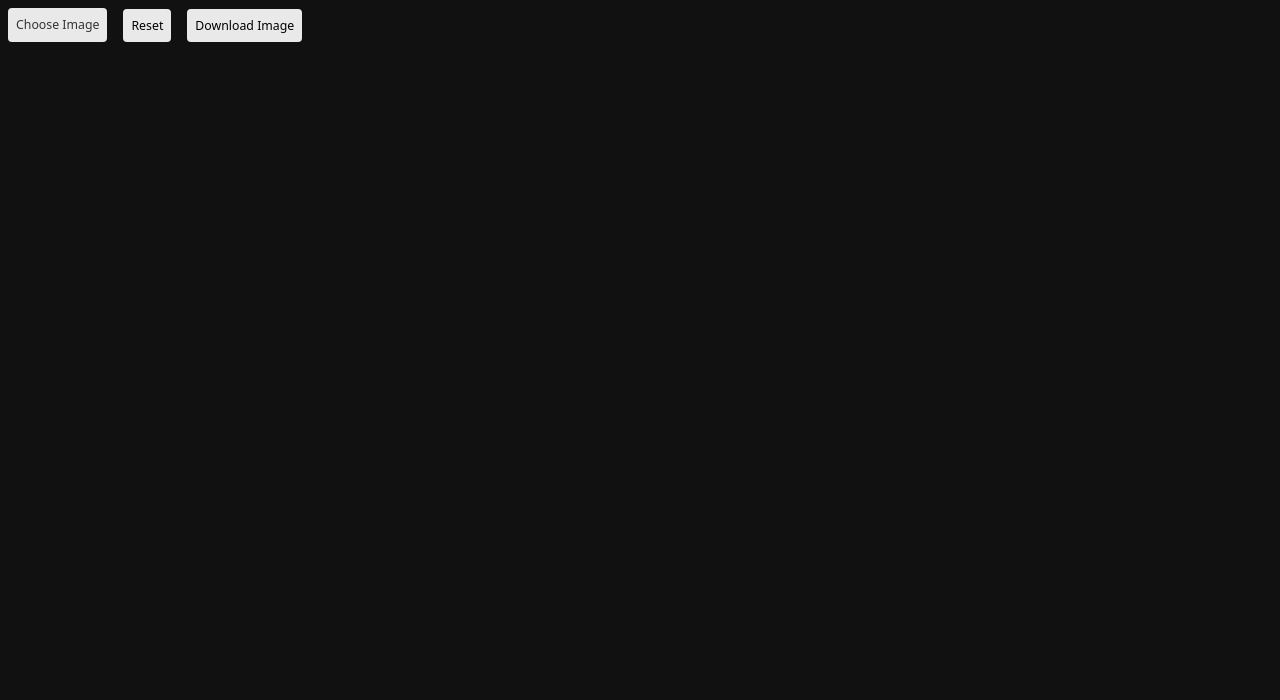
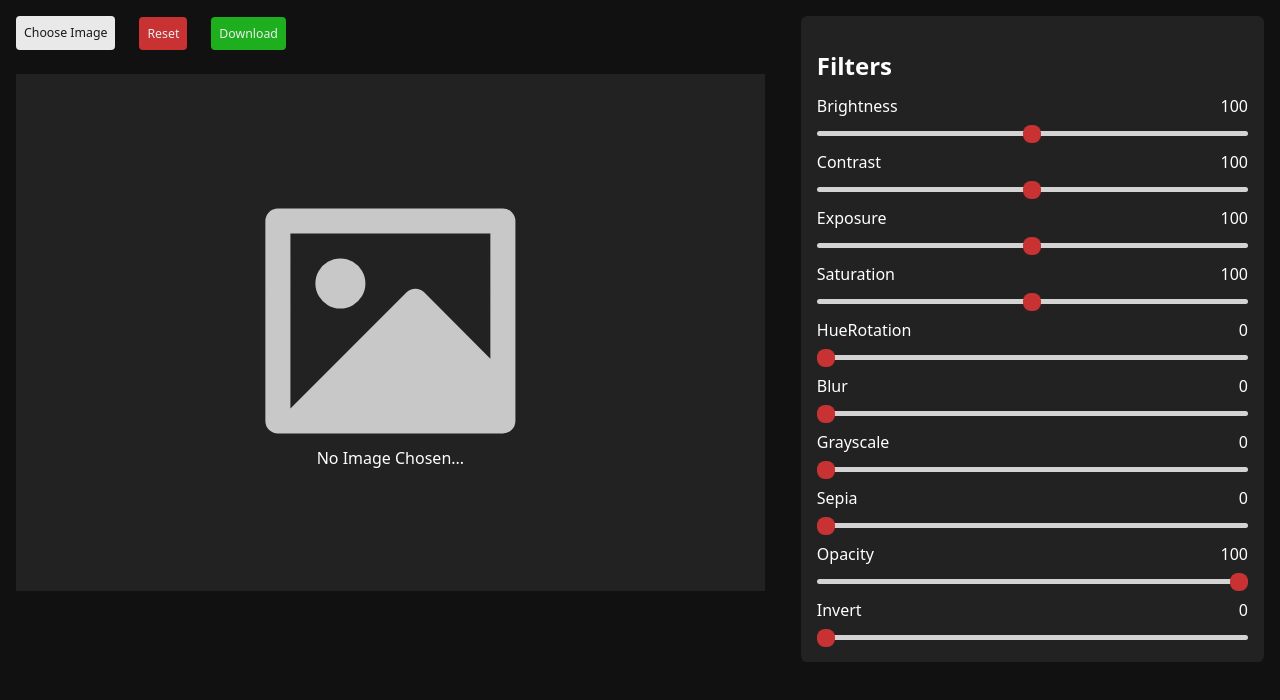
Before and after one commit to BinodRai123/image-editor-react-app, a React (Vite) app: page / in a window 1280 px wide. Shown: the top 700 px of the page. Built offline with nearby package versions, Linux system fonts and the light colour scheme.

Commit message:
added image preview with it's styling settting and added reset button functionality

```diff
--- a/index.html
+++ b/index.html
@@ -5,6 +5,7 @@
       <link rel="icon" type="image/svg+xml" href="/vite.svg" />
       <meta name="viewport" content="width=device-width, initial-scale=1.0" />
       <title>image-editor-react-app</title>
+      <link href="https://cdn.jsdelivr.net/npm/remixicon@4.7.0/fonts/remixicon.css" rel="stylesheet" />
    </head>
    <body>
       <div id="root"></div>
--- a/src/App.jsx
+++ b/src/App.jsx
@@ -1,26 +1,67 @@
+import { useState } from "react";
+import { Filter_Settings } from "./constants/filtersdata";
+import RangeSlider from "./components/RangeSlider";
+
 const App = () => {
+   const [filterSettings, setFilterSettings] = useState(Filter_Settings);
+
+   const handleFilterChange = (filterName, value) => {
+      setFilterSettings((prev) => {
+         return prev.map((filter) => {
+            return filter.name === filterName ? { ...filter, value: value } : filter;
+         });
+      });
+   };
+
+   const FilterResetHandler = () => {
+      setFilterSettings(Filter_Settings);
+   };
+
    return (
-      <>
       <main>
          <section className="container">
-               <div class="left">
-                  <div class="left_top row">
-                     <label for="choose image" className="btn" role="button" aria-label="Choose Image">
+            <div className="left">
+               <div className="left_top row">
+                  <label className="btn" role="button">
                      Choose Image
-                        <input type="file" id="choose image" hidden />
+                     <input type="file" hidden />
                   </label>
-                     <button className="btn" role="button" aria-label="Reset">
+
+                  <button className="btn" aria-label="Reset" onClick={FilterResetHandler}>
                      Reset
                   </button>
-                     <button className="btn" role="button" aria-label="Download Image">
-                        Download Image
+
+                  <button className="btn" aria-label="Download Image">
+                     Download
                   </button>
                </div>
-                  <div class="left_bottom"></div>
+
+               <div className="left_bottom">
+                  <div className="image-preview">
+                     <i className="ri-image-fill"></i>
+                     <p>No Image Chosen...</p>
+                  </div>
+               </div>
+            </div>
+
+            <div className="right">
+               <h1>Filters</h1>
+
+               <div class="filters">
+                  {filterSettings.map((filter) => (
+                     <RangeSlider
+                        key={filter.name}
+                        filterName={filter.name}
+                        value={filter.value}
+                        min={filter.min}
+                        max={filter.max}
+                        onChange={handleFilterChange}
+                     />
+                  ))}
+               </div>
             </div>
          </section>
       </main>
-      </>
    );
 };
 
--- /dev/null
+++ b/src/components/RangeSlider.jsx
@@ -0,0 +1,20 @@
+const RangeSlider = ({ filterName, value, min, max, onChange }) => {
+   return (
+      <div className="filter">
+         <div className="progress-counter">
+            <p>{filterName}</p>
+            <span>{value}</span>
+         </div>
+         <input
+            type="range"
+            value={value}
+            min={min}
+            max={max}
+            step={1}
+            onChange={(e) => onChange(filterName, Number(e.target.value))}
+         />
+      </div>
+   );
+};
+
+export default RangeSlider;
--- /dev/null
+++ b/src/constants/filtersdata.js
@@ -0,0 +1,12 @@
+export const Filter_Settings = [
+   { name: "Brightness", value: 100, min: 0, max: 200, unit: "%" },
+   { name: "Contrast", value: 100, min: 0, max: 200, unit: "%" },
+   { name: "Exposure", value: 100, min: 0, max: 200, unit: "%" },
+   { name: "Saturation", value: 100, min: 0, max: 200, unit: "%" },
+   { name: "HueRotation", value: 0, min: 0, max: 360, unit: "deg" },
+   { name: "Blur", value: 0, min: 0, max: 20, unit: "px" },
+   { name: "Grayscale", value: 0, min: 0, max: 100, unit: "%" },
+   { name: "Sepia", value: 0, min: 0, max: 100, unit: "%" },
+   { name: "Opacity", value: 100, min: 0, max: 100, unit: "%" },
+   { name: "Invert", value: 0, min: 0, max: 100, unit: "%" },
+];
--- a/src/css/_components.css
+++ b/src/css/_components.css
@@ -1,3 +1,5 @@
+/* ---- button ---- */
+
 .left_top > .btn {
    border: none;
    outline: none;
@@ -6,9 +8,44 @@
    padding: var(--padding-sm);
    font-size: var(--font-size-sm);
    cursor: pointer;
+   color: var(--text-active-color);
 }
 
-.btn:hover {
-   background-color: green;
-   color: white;
+/* ---- Range Input ---- */
+/* 1. Reset the base input appearance */
+.right .filter input[type="range"] {
+   -webkit-appearance: none;
+   appearance: none;
+   width: 100%; /* Responsive width */
+   max-width: 600px; /* Set your desired "long" width here */
+   background: transparent;
+   cursor: pointer;
 }
+
+/* 2. Style the Track (The Line) */
+.right .filter input::-webkit-slider-runnable-track {
+   background: #d3d3d3;
+   height: 5px;
+   border-radius: var(--border-radius-md);
+}
+
+/* 3. Style the Thumb (The "Ball") */
+.right .filter input::-webkit-slider-thumb {
+   -webkit-appearance: none; /* Required to style the thumb */
+   appearance: none;
+   margin-top: -6px; /* (Track Height / 2) - (Thumb Height / 2) */
+
+   height: 18px;
+   width: 18px;
+   background: var(--bg-danger-color); /* Your brand color */
+   border-radius: var(--border-radius-2xl);
+}
+
+/* 4. Support for Firefox */
+.right .filter input::-moz-range-thumb {
+   height: 18px;
+   width: 18px;
+   background: #646cff;
+   border-radius: 50%;
+   border: none;
+}
--- a/src/css/_layout.css
+++ b/src/css/_layout.css
@@ -1,8 +1,10 @@
 /* -------Container Style ----------- */
 .container {
-   padding: var(--padding-sm);
+   padding: var(--padding-md);
    margin-inline: auto;
    max-width: 80rem;
+   display: flex;
+   gap: 2.25em;
 }
 
 /* ------------ Flex Box Layout ----------------- */
@@ -10,5 +12,5 @@
 .row {
    display: flex;
    align-items: center;
-   gap: var(--gutter-md);
+   gap: var(--gutter-lg);
 }
--- a/src/css/_normalize.css
+++ b/src/css/_normalize.css
@@ -14,7 +14,7 @@ html {
       "Open Sans", "Helvetica Neue", sans-serif;
    line-height: 1.5;
    background-color: var(--bg-primary-color);
-   color: #333;
+   color: #ffff;
 }
 
 h1,
--- a/src/css/_theme.css
+++ b/src/css/_theme.css
@@ -3,6 +3,8 @@
    --bg-primary-color: rgb(17, 17, 17);
    --bg-secondary-color: rgb(34, 34, 34);
    --bg-active-color: rgb(233, 233, 233);
+   --bg-danger-color: rgb(200, 50, 50);
+   --bg-sucess-color: rgb(30, 175, 30);
 
    /* ---- Text Colors ---- */
    --text-primary-color: rgb(237, 237, 237);
--- a/src/css/index.css
+++ b/src/css/index.css
@@ -3,6 +3,81 @@
 @import url(_components.css);
 @import url(_theme.css);
 
+/*------ left top ------ */
 .top_left {
    width: 100%;
 }
+
+/* -- reset button-- */
+.left_top > [aria-label="Reset"] {
+   background-color: var(--bg-danger-color);
+   color: var(--text-primary-color);
+}
+
+/* -- download button-- */
+.left_top > [aria-label="Download Image"] {
+   background-color: var(--bg-sucess-color);
+   color: var(--text-primary-color);
+}
+
+/*------ left bottom ------ */
+.left {
+   width: 60%;
+}
+
+.left_bottom {
+   margin: var(--margin-lg) 0;
+   padding: var(--margin-lg);
+   display: flex;
+   justify-content: center;
+   align-items: center;
+   width: 100%;
+   height: 80%;
+   aspect-ratio: 6/4;
+   background-color: var(--bg-secondary-color);
+}
+
+.left_bottom .image-preview {
+   display: flex;
+   flex-direction: column;
+   justify-content: center;
+   align-items: center;
+}
+
+.left_bottom .image-preview i {
+   display: flex;
+   justify-content: center;
+   align-items: center;
+   height: 250px;
+   color: var(--text-secondary-color);
+   font-size: 300px;
+}
+
+.left_bottom .image-preview p {
+   font-size: var(--font-size-md);
+   font-weight: 400;
+}
+
+/*------ Right part(Filter part) ------ */
+
+.right {
+   flex-grow: 1;
+   background-color: var(--bg-secondary-color);
+   border-radius: var(--border-radius-xl);
+   padding: var(--padding-xl) var(--padding-md);
+}
+
+.right .filters {
+   display: flex;
+   flex-direction: column;
+   gap: var(--margin-lg);
+}
+
+.right .filters .filter {
+   height: 2rem;
+}
+
+.right .filters .filter .progress-counter {
+   display: flex;
+   justify-content: space-between;
+}
```
Lines whose indentation alone changed are shown as unchanged.
